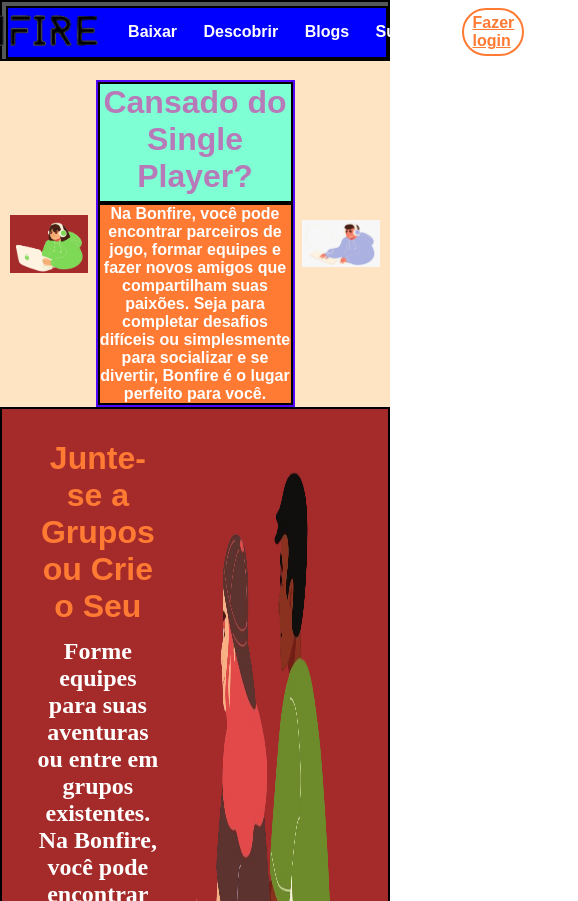
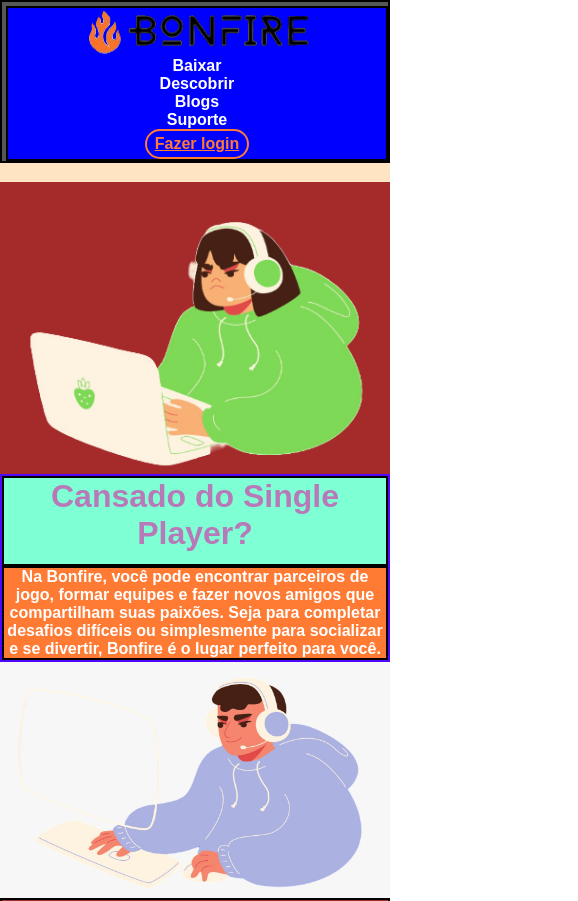
Before and after one commit to MathiasTheus/Bonfire, a plain HTML site: page pages/index.html in a window 390 px wide. Shown: the top 901 px of the page, 578 px wide, since content can reach past the window. Drawn offline with Linux system fonts and the light colour scheme.

Commit message:
pagina pricipal com responsividade

```diff
--- a/assets/css/leading_page.css
+++ b/assets/css/leading_page.css
@@ -1,142 +1,108 @@
 * {
-    margin: 0%;
-    padding: 0%;
+  margin: 0;
+  padding: 0;
+  box-sizing: border-box;
 }
 
 :root {
-    --nav-color: #FFFFFF;
-    --title-color:#FF7A33;
+  --nav-color: #ffffff;
+  --title-color: #ff7a33;
 }
 
 body {
-    /* background-image: url(img_tcc/background-img_2.png);
-    background-size: cover;
-    background-position: center;
-    background-repeat: no-repeat; */
+  font-family: Arial, Helvetica, sans-serif;
   height: 100vh;
-    /* background-color: blueviolet; */
-    box-sizing: border-box; /*propriedade que mantem os elementos sempre dentro do container */
 }
 
 .bonfire {
-    display: flex; /*apenas pra manter o site mais responsivo*/
+  display: flex;
 }
 
 .header_container {
   padding: 1% 0 0 1%;
-     /* superior, direito, inferior, esquerdo*/
   background-color: rgb(85, 88, 88);
   border: 2px solid;
-
 }
 
 .nav_container {
   display: flex;
-    gap: 7%; /* espacamento dos elementos dentro desse container*/
+  gap: 7%;
   background-color: blue;
   border: 2px solid;
-    align-items: center; /* centralizou os itens ao container*/
-    justify-content: center; /*centralizou os iten no meio da tela*/
-
+  align-items: center;
+  justify-content: center;
 }
 
-.button_header {  /*estilizacao do botao*/
-    color: #FF7A33;
+.button_header {
+  color: #ff7a33;
   border: 2px solid;
-    border-radius: 30px; /*arredondamento da borda*/
-    padding: 4px 8px 4px 8px; /*superior, direito, inferior, esquerdo */
-    /* padding: 0.5% 1% 0.5% 1%; */
+  border-radius: 30px;
+  padding: 4px 8px;
   font-weight: bold;
 }
 
 a {
-    font-family: Arial, Helvetica, sans-serif;
   color: var(--nav-color);
   font-weight: 600;
 }
 
 .main_container {
   background-color: bisque;
-    display: flex; /*elementos em linha*/
+  display: flex;
   align-items: center;
-    justify-content: center; /*elementos centralizado na mesma linha*/
+  justify-content: center;
   max-width: 100%;
-    padding: 5% 0 0 0; /*espcaçamento superior, direito, inferior, esquerdo*/ /* deslocando o container main para baixo */
+  padding: 5% 0 0 0;
 }
 
 .div_texto_main_container {
-    /* background-color: #FF7A33; */
-    max-width: 50%; /*largura*/
-    /* border: 2px solid black; */
-    text-align: center; /* texto alinhado dentro do container*/
+  max-width: 50%;
+  text-align: center;
   border: 2px solid rgb(81, 7, 252);
-
-
-
-
-
 }
 
 .h1_main {
   background-color: aquamarine;
   border: 2px solid black;
-    padding: 0 0 3% 0; /*espaçamento superior, direito, inferior, esquerdo*//*espaçamento entre h1 e paragrafo*/
-    font-size: 2.0rem;
+  padding: 0 0 3% 0;
+  font-size: 2rem;
   font-weight: 900;
-    font-family: Arial, Helvetica, sans-serif;
   color: rgb(184, 121, 184);
 }
 
 .p_main {
-    font-size: 1.0rem; /*tamanho da fonte em unidade de medida diferente*/
-    font-family: Arial, Helvetica, sans-serif;
+  font-size: 1rem;
+  font-weight: 900;
+  background-color: #ff7a33;
+  border: 2px solid black;
   color: var(--nav-color);
-    font-weight: 900; /*engrossamento da fonte*/
-    background-color: #FF7A33;
-    border: 2px solid black;
-
 }
 
 .img_main {
   background-color: brown;
   max-width: 20%;
-    margin: 0 2% 0 2%; /*espaçamento superior, direito, inferior, esquerdo*/ /* deslocando as imagens para os cantos*/
-
+  margin: 0 2%;
 }
 
 .section_container_2 {
   background-color: brown;
   border: 2px solid black;
   display: flex;
-    text-align: center; /* texto centralizado no container inserido */
-    justify-content: center; /* centralizou na mesma linha*/
-    /* align-items: center; */
-    /* width: 100% ; */
-    gap:6%;
-    padding: 8% 5% 0 5%; /*superior direito inferior e esquerdo*/
-
+  text-align: center;
+  justify-content: center;
+  gap: 6%;
+  padding: 8% 5% 0 5%;
 }
 
 .div_texto_section {
-    /* background-color: rgb(4, 124, 84); */
-    /* border: 2px solid rgb(24, 218, 6); */
-    width:35%;
-
-
-
-
+  width: 35%;
 }
 
 .h1_pagina2 {
-    /* background-color: rgb(3, 3, 46); */
-    /* border: 2px solid rgb(25, 198, 221);  */
   margin: 0 0 10% 0;
-    font-size: 2.0rem;
+  font-size: 2rem;
   font-weight: 900;
-    font-family: Arial, Helvetica, sans-serif;
   color: var(--title-color);
-
-
 }
 
 .p_section_2 {
@@ -146,10 +112,7 @@ a {
 }
 
 .imagem_section_2 {
-    /* background-color: aliceblue;
-    border: 2px solid purple; */
   width: 50%;
-
 }
 
 .section_container_3 {
@@ -157,7 +120,6 @@ a {
   background-color: aqua;
   border: 2px solid purple;
   justify-content: center;
-
 }
 
 .h1_pagina3 {
@@ -174,3 +136,52 @@ a {
   background-color: blueviolet;
   border: 2px solid rgb(9, 192, 9);
 }
+
+/* Responsividade */
+@media (max-width: 767px) {
+  .nav_container {
+    flex-direction: column;
+    gap: 2%;
+  }
+
+  .main_container,
+  .section_container_2,
+  .section_container_3 {
+    flex-direction: column;
+    align-items: center;
+  }
+
+  .div_texto_main_container,
+  .div_texto_section,
+  .div_texto_section_2 {
+    max-width: 100%;
+    text-align: center;
+  }
+
+  .img_main,
+  .imagem_section_2,
+  .imagem_section_3 {
+    max-width: 100%;
+  }
+}
+
+@media (min-width: 768px) {
+  .main_container,
+  .section_container_2,
+  .section_container_3 {
+    flex-direction: row;
+    justify-content: space-between;
+  }
+
+  .div_texto_main_container,
+  .div_texto_section,
+  .div_texto_section_2 {
+    max-width: 50%;
+  }
+
+  .img_main,
+  .imagem_section_2,
+  .imagem_section_3 {
+    max-width: 45%;
+  }
+}
```
Also changed, not shown: pages/home.html (added). Lines whose indentation alone changed are shown as unchanged.
